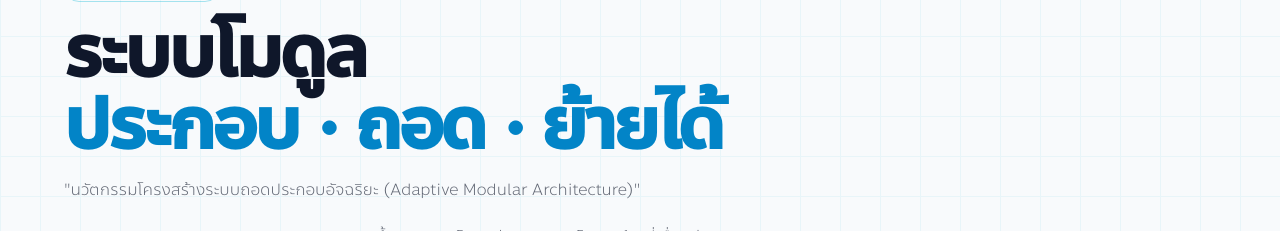
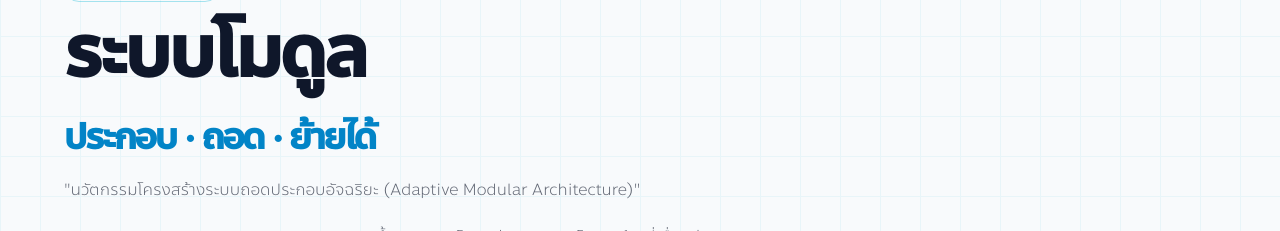
Before and after one commit to chitphhong/nmtc-nova-x, a React (Vite) app: page /modules in a window 1280 px wide. Shown: the part 204-435 px from the top of the page. Built offline with nearby package versions, Linux system fonts and the light colour scheme; no server answers; the database is empty.

Commit message:
Update ModulesPage.jsx

```diff
--- a/src/pages/ModulesPage.jsx
+++ b/src/pages/ModulesPage.jsx
@@ -45,7 +45,9 @@ export default function ModulesPage() {
             </span>
             <h1 className="mt-4 text-4xl sm:text-5xl md:text-7xl font-bold leading-tight tracking-tight text-slateink">
               ระบบโมดูล <br />
-              <span className="text-azure">ประกอบ · ถอด · ย้ายได้</span>
+              <span className="text-[clamp(1.5rem,4.3vw,2.25rem)] leading-[1.2] text-azure">
+                ประกอบ · ถอด · ย้ายได้
+              </span>
             </h1>
             <p className="mt-4 max-w-2xl text-sm sm:text-base font-light leading-relaxed text-slateink/65">
               "นวัตกรรมโครงสร้างระบบถอดประกอบอัจฉริยะ (Adaptive Modular Architecture)"
```
